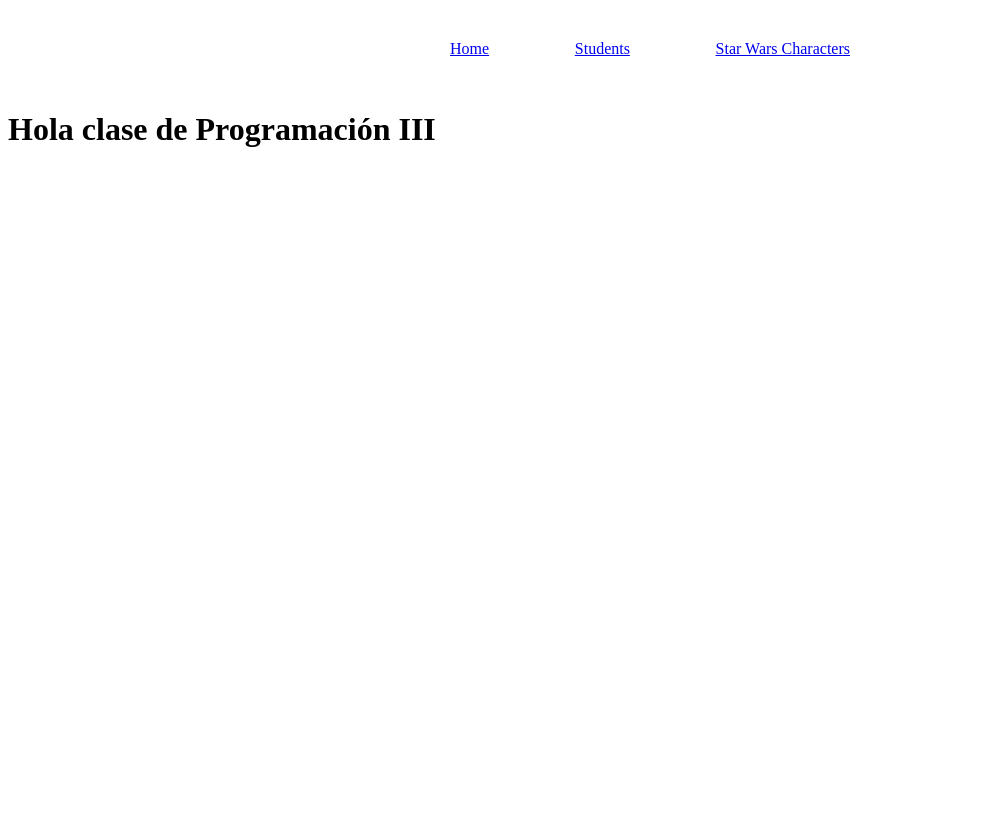
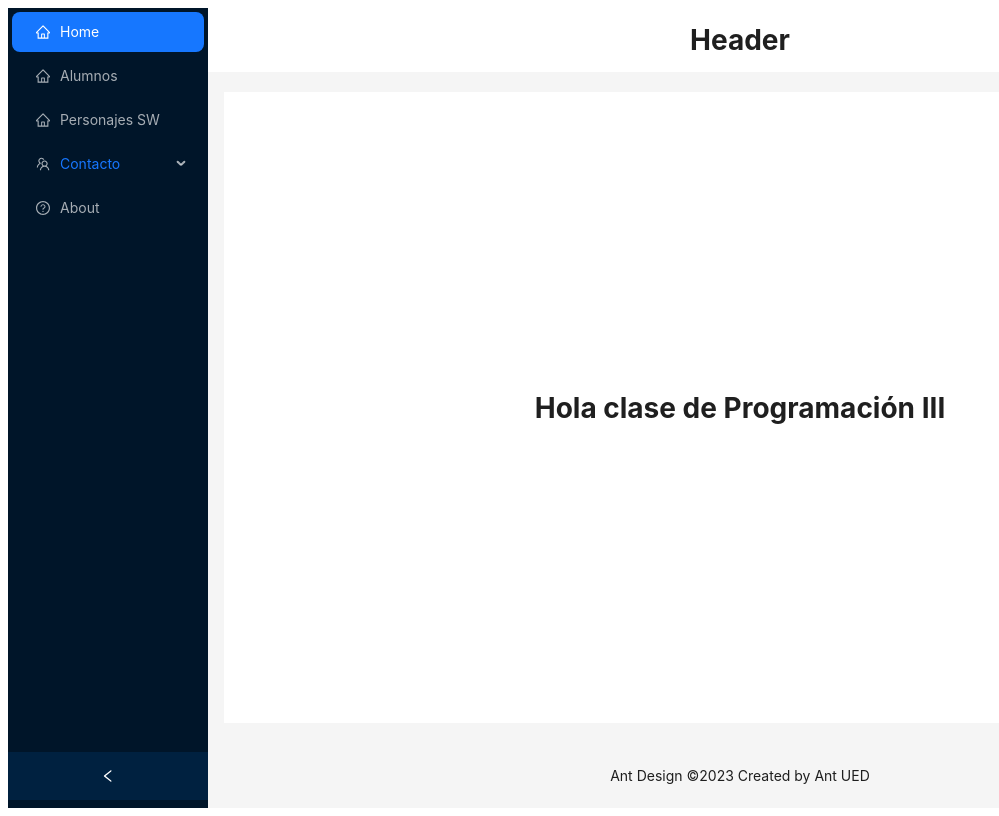
Before and after one commit to consor92/base-app-react, a React (Vite) app: page / in a window 1280 px wide. Shown: the whole page, without its empty margins (0-999 px from the left). Built offline with nearby package versions, Linux system fonts and the light colour scheme; no server answers.

Commit message:
Change to antD layout

```diff
--- a/src/modules/Layout/index.jsx
+++ b/src/modules/Layout/index.jsx
@@ -1,31 +1,108 @@
-import { NavLink, Outlet } from 'react-router-dom'
-import './styles.css'
+import { useState } from 'react'
+import { Outlet } from 'react-router-dom'
+import { Link } from 'react-router-dom'
+import {
+  QuestionCircleOutlined,
+  PhoneOutlined,
+  HomeOutlined,
+  TeamOutlined,
+  MailOutlined,
+} from '@ant-design/icons'
+import { Layout, Menu, theme } from 'antd'
 
-export default function Layout() {
-  const menuItems = [
-    { href: '/', title: 'Home' },
-    { href: '/students', title: 'Students' },
-    { href: '/sw-characters', title: 'Star Wars Characters' },
-  ]
+const { Header, Content, Footer, Sider } = Layout
 
+function getItem(label, key, icon, children) {
+  return {
+    key,
+    icon,
+    children,
+    label,
+  }
+}
+
+const items = [
+  getItem(<Link to="/"> Home </Link>, '1', <HomeOutlined />),
+  getItem(<Link to="/students"> Alumnos </Link>, '2', <HomeOutlined />),
+  getItem(
+    <Link to="/sw-characters"> Personajes SW </Link>,
+    '3',
+    <HomeOutlined />
+  ),
+  getItem(<Link to="/contact"> Contacto </Link>, '4', <TeamOutlined />, [
+    getItem(
+      <Link to="/contact/phone"> Telefono </Link>,
+      '5',
+      <PhoneOutlined />
+    ),
+    getItem(<Link to="/contact/mail"> Mail </Link>, '6', <MailOutlined />),
+  ]),
+  getItem(<Link to="/about"> About </Link>, '7', <QuestionCircleOutlined />),
+]
+
+const App = () => {
+  const [collapsed, setCollapsed] = useState(false)
+  const {
+    token: { colorBgContainer },
+  } = theme.useToken()
   return (
-    <div>
-      <main>
-        <nav>
-          <ul>
-            {menuItems.map(({ href, title }) => (
-              <li key={title}>
-                <NavLink to={href}>
-                  <p>{title}</p>
-                </NavLink>
-              </li>
-            ))}
-          </ul>
-        </nav>
-        <div>
-          <Outlet />
-        </div>
-      </main>
-    </div>
+    <Layout
+      style={{
+        minHeight: '100vh',
+      }}
+    >
+      <Sider
+        collapsible
+        collapsed={collapsed}
+        onCollapse={(value) => setCollapsed(value)}
+      >
+        <div className="demo-logo-vertical" />
+        <Menu
+          theme="dark"
+          defaultSelectedKeys={['1']}
+          mode="inline"
+          items={items}
+        ></Menu>
+      </Sider>
+      <Layout style={{ width: '100%' }}>
+        <Header
+          style={{
+            padding: 0,
+            background: colorBgContainer,
+            display: 'flex',
+            justifyContent: 'center',
+            alignItems: 'center',
+          }}
+        >
+          <h1>Header</h1>
+        </Header>
+        <Content
+          style={{
+            margin: '20px 16px',
+          }}
+        >
+          <div
+            style={{
+              height: '100%',
+              background: colorBgContainer,
+              display: 'flex',
+              justifyContent: 'center',
+              alignItems: 'center',
+              flexDirection: 'column',
+            }}
+          >
+            <Outlet />
+          </div>
+        </Content>
+        <Footer
+          style={{
+            textAlign: 'center',
+          }}
+        >
+          Ant Design ©2023 Created by Ant UED
+        </Footer>
+      </Layout>
+    </Layout>
   )
 }
+export default App
```
